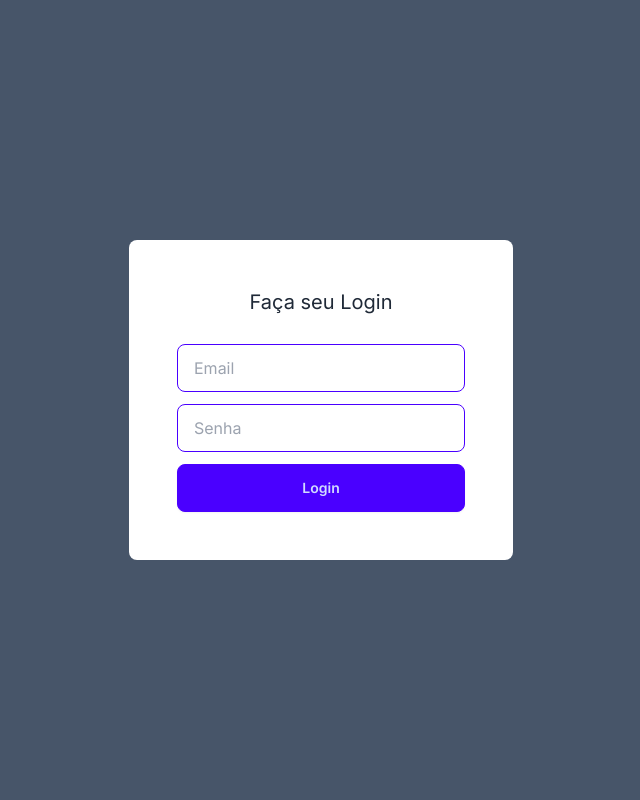
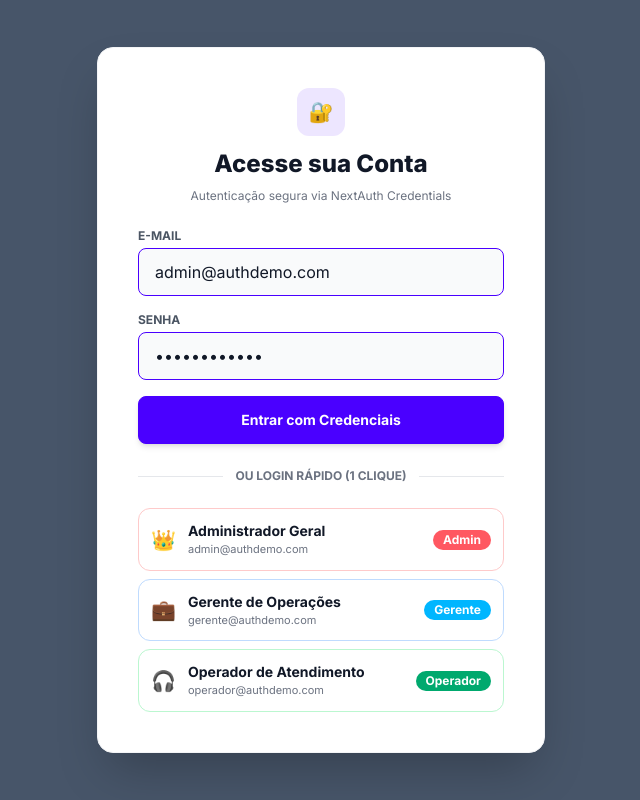
Before and after one commit to omartins-zs/login_next_auth, a Next.js app: page / in a window 1280 px wide. Shown: the whole page, without its empty margins (319-959 px from the left). Built offline with nearby package versions, Linux system fonts and the light colour scheme.

Commit message:
:sparkles: feat: criar autenticacao e login demo

```diff
--- a/src/app/api/auth/[...nextauth]/route.ts
+++ b/src/app/api/auth/[...nextauth]/route.ts
@@ -1,36 +1,95 @@
-import NextAuth from "next-auth"
+import NextAuth, { NextAuthOptions } from "next-auth"
 import CredentialsProvider from "next-auth/providers/credentials"
 
-const handler = NextAuth({
+const DEMO_USERS = [
+  {
+    id: "1",
+    name: "Administrador Geral",
+    email: "admin@authdemo.com",
+    role: "Admin",
+  },
+  {
+    id: "2",
+    name: "Gerente de Operações",
+    email: "gerente@authdemo.com",
+    role: "Gerente",
+  },
+  {
+    id: "3",
+    name: "Operador de Atendimento",
+    email: "operador@authdemo.com",
+    role: "Operador",
+  },
+  {
+    id: "4",
+    name: "Gabriel Matheus",
+    email: "gabriel@email.com",
+    role: "Admin",
+  },
+]
+
+export const authOptions: NextAuthOptions = {
+  secret: process.env.NEXTAUTH_SECRET || "dummy_nextauth_secret_for_development_and_build",
   pages: {
-        signIn: "/"
+    signIn: "/",
+    signOut: "/",
+    error: "/",
+  },
+  session: {
+    strategy: "jwt",
   },
   providers: [
     CredentialsProvider({
-            name: 'Credentials',
+      name: "Credentials",
       credentials: {
         email: { label: "Email", type: "text" },
-                password: { label: "Password", type: "password" }
+        password: { label: "Password", type: "password" },
       },
       async authorize(credentials) {
-
-                console.log("Credentials", credentials)
-
-                if (!credentials) {
+        if (!credentials?.email || !credentials?.password) {
           return null
         }
 
-                if (credentials.email === "gabriel@email.com" && credentials.password === "123") {
+        const email = credentials.email.trim().toLowerCase()
+        const password = credentials.password
+
+        // Verifica perfil demo com Password@123 ou 123 (retrocompatibilidade)
+        const user = DEMO_USERS.find(
+          (u) =>
+            u.email.toLowerCase() === email &&
+            (password === "Password@123" || password === "123")
+        )
+
+        if (user) {
           return {
-                        id: "1",
-                        name: "Gabriel Matheus",
-                        email: "gabriel@email.com",
+            id: user.id,
+            name: user.name,
+            email: user.email,
           }
         }
+
         return null
+      },
+    }),
+  ],
+  callbacks: {
+    async jwt({ token, user }) {
+      if (user) {
+        token.id = user.id
+        token.email = user.email
+        token.name = user.name
       }
-        })
-    ]
-})
+      return token
+    },
+    async session({ session, token }) {
+      if (session.user && token) {
+        session.user.id = token.id as string
+      }
+      return session
+    },
+  },
+}
+
+const handler = NextAuth(authOptions)
 
 export { handler as GET, handler as POST }
--- a/src/app/dashboard/page.tsx
+++ b/src/app/dashboard/page.tsx
@@ -1,19 +1,77 @@
 import LogoutButton from "@/components/LogoutButton"
 import { getServerSession } from "next-auth"
+import { authOptions } from "@/app/api/auth/[...nextauth]/route"
 import { redirect } from "next/navigation"
 
 export default async function Page() {
-    const session = await getServerSession()
+  const session = await getServerSession(authOptions)
 
   if (!session) {
     redirect("/")
   }
 
   return (
+    <div className="min-h-screen bg-gray-50 dark:bg-zinc-950 p-6 md:p-12">
+      <div className="max-w-4xl mx-auto space-y-8">
+        {/* Header do Dashboard */}
+        <div className="flex flex-col md:flex-row justify-between items-start md:items-center gap-4 bg-white dark:bg-zinc-900 p-6 rounded-2xl shadow-sm border border-gray-100 dark:border-zinc-800">
           <div>
-            <div>Ola, {session?.user?.name}</div>
-            <div>Dashboard</div>
-            <div><LogoutButton /></div>
+            <span className="badge badge-primary font-bold text-xs uppercase px-3 py-1">
+              Sessão Autenticada
+            </span>
+            <h1 className="text-2xl md:text-3xl font-extrabold text-gray-900 dark:text-white mt-1">
+              Olá, {session.user?.name || "Usuário"}! 👋
+            </h1>
+            <p className="text-sm text-gray-500 dark:text-gray-400">
+              Conectado como <strong className="text-primary">{session.user?.email}</strong>
+            </p>
+          </div>
+          <div>
+            <LogoutButton />
+          </div>
+        </div>
+
+        {/* Métricas e Cards de Resumo */}
+        <div className="grid grid-cols-1 md:grid-cols-3 gap-6">
+          <div className="bg-white dark:bg-zinc-900 p-6 rounded-2xl shadow-sm border border-gray-100 dark:border-zinc-800 space-y-2">
+            <div className="text-xs font-bold uppercase text-gray-500">Status da Autenticação</div>
+            <div className="text-2xl font-black text-green-600 flex items-center gap-2">
+              <span>●</span> Ativa / Válida
+            </div>
+            <p className="text-xs text-gray-400">NextAuth Credentials Token (JWT)</p>
+          </div>
+
+          <div className="bg-white dark:bg-zinc-900 p-6 rounded-2xl shadow-sm border border-gray-100 dark:border-zinc-800 space-y-2">
+            <div className="text-xs font-bold uppercase text-gray-500">Perfil Ativo</div>
+            <div className="text-2xl font-black text-gray-900 dark:text-white">
+              {session.user?.name?.includes("Admin") ? "Admin Master" : (session.user?.name?.includes("Gerente") ? "Gerente" : "Operador")}
+            </div>
+            <p className="text-xs text-gray-400">Acesso via login rápido em 1 clique</p>
+          </div>
+
+          <div className="bg-white dark:bg-zinc-900 p-6 rounded-2xl shadow-sm border border-gray-100 dark:border-zinc-800 space-y-2">
+            <div className="text-xs font-bold uppercase text-gray-500">Ambiente de Execução</div>
+            <div className="text-2xl font-black text-primary">
+              Next.js 14
+            </div>
+            <p className="text-xs text-gray-400">Pronto para Docker e Produção</p>
+          </div>
+        </div>
+
+        {/* Card Informativo */}
+        <div className="bg-white dark:bg-zinc-900 p-6 rounded-2xl shadow-sm border border-gray-100 dark:border-zinc-800">
+          <h2 className="text-lg font-bold text-gray-900 dark:text-white mb-2">
+            🚀 Como funciona o NextAuth Credentials
+          </h2>
+          <p className="text-sm text-gray-600 dark:text-gray-300 leading-relaxed">
+            Esta aplicação demonstra a implementação de autenticação stateless baseada em tokens JWT.
+            Ao realizar login com as credenciais ou pelos atalhos em 1 clique, o servidor valida a requisição,
+            emite o cookie de sessão seguro e disponibiliza os dados do usuário tanto via Server Components
+            (<code className="bg-gray-100 dark:bg-zinc-800 px-1 py-0.5 rounded text-xs font-mono">getServerSession</code>)
+            quanto no client-side via React hooks.
+          </p>
+        </div>
+      </div>
     </div>
   )
 }
--- a/src/components/LoginForm.tsx
+++ b/src/components/LoginForm.tsx
@@ -1,51 +1,177 @@
 "use client";
 
-import { signIn } from "next-auth/react"
+import { useState } from "react";
+import { signIn } from "next-auth/react";
 import { useSearchParams } from "next/navigation";
 
 export default function LoginForm() {
+  const searchParams = useSearchParams();
+  const error = searchParams.get("error");
+  const [email, setEmail] = useState("admin@authdemo.com");
+  const [password, setPassword] = useState("Password@123");
+  const [loading, setLoading] = useState(false);
+  const [loadingDemo, setLoadingDemo] = useState<string | null>(null);
 
-    const searchParams = useSearchParams()
+  async function login(e: React.FormEvent<HTMLFormElement>) {
+    e.preventDefault();
+    setLoading(true);
 
-    const error = searchParams.get("error")
+    try {
+      await signIn("credentials", {
+        email,
+        password,
+        callbackUrl: "/dashboard",
+      });
+    } catch (err) {
+      console.error("Erro no login:", err);
+      setLoading(false);
+    }
+  }
 
-    async function login(e: React.FormEvent<HTMLFormElement>) {
+  async function quickLogin(demoEmail: string, demoPassword = "Password@123") {
+    setLoadingDemo(demoEmail);
+    try {
+      await signIn("credentials", {
+        email: demoEmail,
+        password: demoPassword,
+        callbackUrl: "/dashboard",
+      });
+    } catch (err) {
+      console.error("Erro no login rápido:", err);
+      setLoadingDemo(null);
+    }
+  }
 
-        e.preventDefault()
+  return (
+    <div className="bg-white dark:bg-zinc-900 p-8 sm:p-10 rounded-2xl shadow-2xl w-full max-w-md border border-gray-100 dark:border-zinc-800 space-y-6">
+      <div className="text-center space-y-2">
+        <div className="inline-flex items-center justify-center w-12 h-12 rounded-xl bg-primary/10 text-primary font-black text-xl mb-1">
+          🔐
+        </div>
+        <h2 className="font-extrabold text-2xl text-gray-900 dark:text-white">
+          Acesse sua Conta
+        </h2>
+        <p className="text-xs text-gray-500 dark:text-gray-400">
+          Autenticação segura via NextAuth Credentials
+        </p>
+      </div>
 
-        const formData = new FormData(e.currentTarget)
+      {error === "CredentialsSignin" && (
+        <div className="p-3 text-sm text-red-600 bg-red-50 dark:bg-red-950/40 border border-red-200 dark:border-red-900 rounded-lg text-center font-medium">
+          E-mail ou senha incorretos. Tente novamente!
+        </div>
+      )}
 
-        const data = {
-            email: formData.get("email"),
-            password: formData.get("password"),
-        };
+      <form onSubmit={login} className="space-y-4">
+        <div>
+          <label className="block text-xs font-bold uppercase text-gray-600 dark:text-gray-400 mb-1">
+            E-mail
+          </label>
+          <input
+            type="email"
+            placeholder="seu.email@exemplo.com"
+            value={email}
+            onChange={(e) => setEmail(e.target.value)}
+            className="input input-bordered input-primary w-full bg-gray-50 dark:bg-zinc-800 text-gray-900 dark:text-white"
+            required
+          />
+        </div>
 
-        console.log("Dados do formulário:", data)
+        <div>
+          <label className="block text-xs font-bold uppercase text-gray-600 dark:text-gray-400 mb-1">
+            Senha
+          </label>
+          <input
+            type="password"
+            placeholder="••••••••"
+            value={password}
+            onChange={(e) => setPassword(e.target.value)}
+            className="input input-bordered input-primary w-full bg-gray-50 dark:bg-zinc-800 text-gray-900 dark:text-white"
+            required
+          />
+        </div>
 
-        try {
+        <button
+          type="submit"
+          className="btn btn-primary w-full font-bold shadow-md text-white"
+          disabled={loading || !!loadingDemo}
+        >
+          {loading ? "Entrando..." : "Entrar com Credenciais"}
+        </button>
+      </form>
 
-            const res = await signIn("credentials", {
-                ...data, callbackUrl: "/dashboard"
-            })
+      <div className="relative my-4">
+        <div className="absolute inset-0 flex items-center">
+          <div className="w-full border-t border-gray-200 dark:border-zinc-800" />
+        </div>
+        <div className="relative flex justify-center text-xs uppercase">
+          <span className="bg-white dark:bg-zinc-900 px-3 text-gray-500 font-bold">
+            Ou Login Rápido (1 Clique)
+          </span>
+        </div>
+      </div>
 
-            console.log("Resposta", res)
+      <div className="space-y-2">
+        <button
+          type="button"
+          onClick={() => quickLogin("admin@authdemo.com")}
+          disabled={loading || !!loadingDemo}
+          className="w-full flex items-center justify-between p-3 border border-red-200 dark:border-red-900/50 hover:bg-red-50 dark:hover:bg-red-950/20 rounded-xl transition text-left"
+        >
+          <div className="flex items-center space-x-3">
+            <span className="text-xl">👑</span>
+            <div>
+              <div className="font-bold text-sm text-gray-900 dark:text-white">
+                Administrador Geral
+              </div>
+              <div className="text-[11px] text-gray-500">admin@authdemo.com</div>
+            </div>
+          </div>
+          <span className="badge badge-error text-white font-bold text-xs">
+            Admin
+          </span>
+        </button>
 
-        } catch (error) {
-            console.log("error", error)
-        }
-    }
-    return (
-        <form onSubmit={login} className="bg-white p-12 rounded-lg w-96 max-w-full flex justify-center items-center flex-col gap-3">
+        <button
+          type="button"
+          onClick={() => quickLogin("gerente@authdemo.com")}
+          disabled={loading || !!loadingDemo}
+          className="w-full flex items-center justify-between p-3 border border-blue-200 dark:border-blue-900/50 hover:bg-blue-50 dark:hover:bg-blue-950/20 rounded-xl transition text-left"
+        >
+          <div className="flex items-center space-x-3">
+            <span className="text-xl">💼</span>
+            <div>
+              <div className="font-bold text-sm text-gray-900 dark:text-white">
+                Gerente de Operações
+              </div>
+              <div className="text-[11px] text-gray-500">gerente@authdemo.com</div>
+            </div>
+          </div>
+          <span className="badge badge-info text-white font-bold text-xs">
+            Gerente
+          </span>
+        </button>
 
-            <h2 className="font-blod text-xl mb-4">Faça seu Login</h2>
-
-            <input type="text" placeholder="Email" name="email" className="input input-primary w-full" />
-            <input type="password" placeholder="Senha" name="password" className="input input-primary w-full" />
-
-            <button className="btn btn-primary w-full">Login</button>
-            {error == "CredentialsSignin" && (
-                <div className="text-red-600">Erro no login</div>
-            )}
-        </form>
-    );
+        <button
+          type="button"
+          onClick={() => quickLogin("operador@authdemo.com")}
+          disabled={loading || !!loadingDemo}
+          className="w-full flex items-center justify-between p-3 border border-green-200 dark:border-green-900/50 hover:bg-green-50 dark:hover:bg-green-950/20 rounded-xl transition text-left"
+        >
+          <div className="flex items-center space-x-3">
+            <span className="text-xl">🎧</span>
+            <div>
+              <div className="font-bold text-sm text-gray-900 dark:text-white">
+                Operador de Atendimento
+              </div>
+              <div className="text-[11px] text-gray-500">operador@authdemo.com</div>
+            </div>
+          </div>
+          <span className="badge badge-success text-white font-bold text-xs">
+            Operador
+          </span>
+        </button>
+      </div>
+    </div>
+  );
 }
```
Also changed, not shown: src/components/LogoutButton.tsx (+9 -7 lines). Lines whose indentation alone changed are shown as unchanged.
